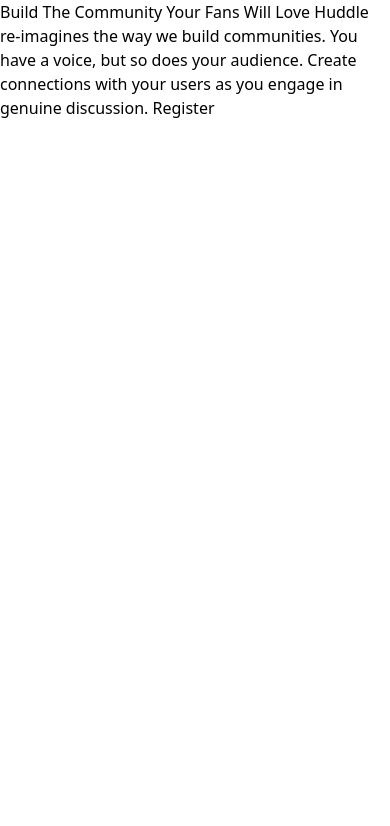
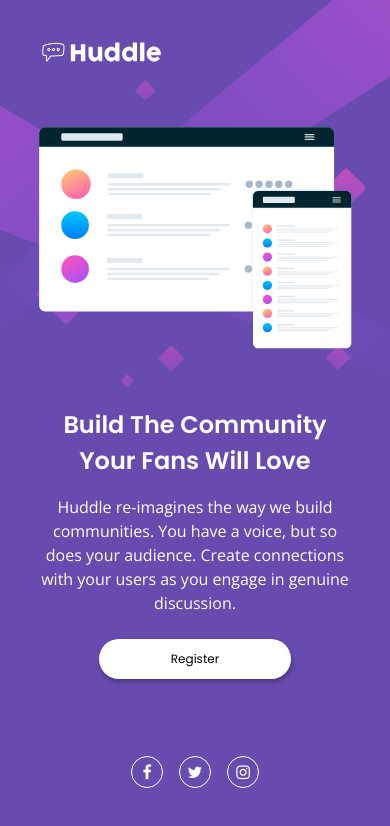
Before and after one commit to MaciejNarejko/huddle-landing-page-with-single-introductory-section, a plain HTML site: page index.html in a window 390 px wide. Drawn offline with nearby package versions, Linux system fonts and the light colour scheme.

Commit message:
Feat: add styles for mobile version

```diff
--- a/index.html
+++ b/index.html
@@ -16,10 +16,10 @@
     tailwind.config = {
       theme: {
         extend: {
+          screens: {
+            'sm': '576px',
+          },
           colors: {
-            screens: {
-              'sm': '576px',
-            },
             violet: 'hsl(257, 40%, 49%)',
             softMagenta: 'hsl(300, 69%, 71%)',
           },
@@ -40,19 +40,49 @@
   </script>
 </head>
 
-<body>
+<body
+  class="flex flex-col justify-between w-screen h-screen p-9 bg-violet bg-mobile bg-contain bg-no-repeat text-white">
 
-  Build The Community Your Fans Will Love
+  <main class="flex flex-col mb-16">
+    <header class="grid w-full justify-items-start mb-14">
+      <img class="w-32 h-8" src="images/logo.svg" alt="page logo">
+    </header>
+    <div class="grid place-items-center">
+      <img class="flex mb-14" src="images/illustration-mockups.svg" alt="illustraction mockups">
+      <h1 class="font-poppins text-2xl font-semibold leading-9 text-center mb-4">
+        Build The Community Your Fans Will Love
+      </h1>
+      <p class="font-open-sans text-base font-normal text-center leading-6 mb-6">
+        Huddle re-imagines the way we build communities. You have a voice, but so does your audience.
+        Create connections with your users as you engage in genuine discussion.
+      </p>
+      <button class="w-48 h-10 bg-white text-xs font-poppins text-black rounded-[20px] shadow-custom">
+        Register
+      </button>
+    </div>
 
-  Huddle re-imagines the way we build communities. You have a voice, but so does your audience.
-  Create connections with your users as you engage in genuine discussion.
+  </main>
+  <footer class="grid w-full place-items-center pb-5">
+    <div class="flex w-full justify-center gap-4">
+      <a href="#" class="flex items-center justify-center w-8 h-8 border rounded-full border-white">
+        <i class="fa fa-facebook" aria-hidden="true"></i>
+      </a>
 
-  Register
-
-  <footer>
-    <p class="attribution hidden">
-      Challenge by <a href="https://www.frontendmentor.io?ref=challenge" target="_blank">Frontend Mentor</a>.
-      Coded by <a href="https://github.com/maciejnarejko">Maciej Narejko</a>.
+      <a href="#" class="flex items-center justify-center w-8 h-8 border rounded-full border-white">
+        <i class="fa fa-twitter" aria-hidden="true"></i>
+      </a>
+      <a href="#" class="flex items-center justify-center w-8 h-8 border rounded-full border-white">
+        <i class="fa fa-instagram" aria-hidden="true"></i>
+      </a>
+    </div>
+    <p class="text-center hidden">
+      Challenge by <a href="https://www.frontendmentor.io?ref=challenge" target="_blank"
+        class="underline underline-offset-4">
+        Frontend Mentor
+      </a>.
+      Coded by <a href="https://github.com/maciejnarejko" class="underline underline-offset-4">
+        Maciej Narejko
+      </a>.
     </p>
   </footer>
 </body>
```
